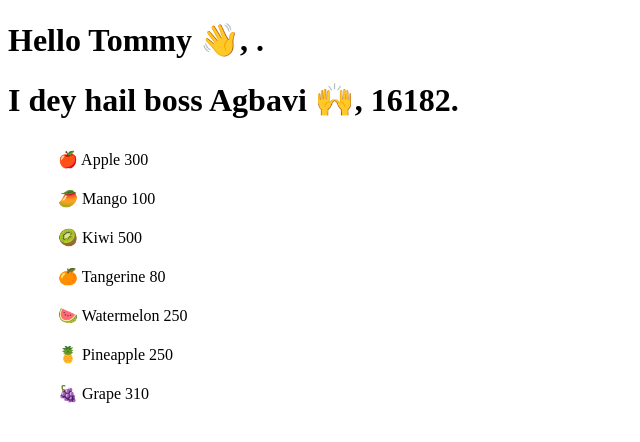
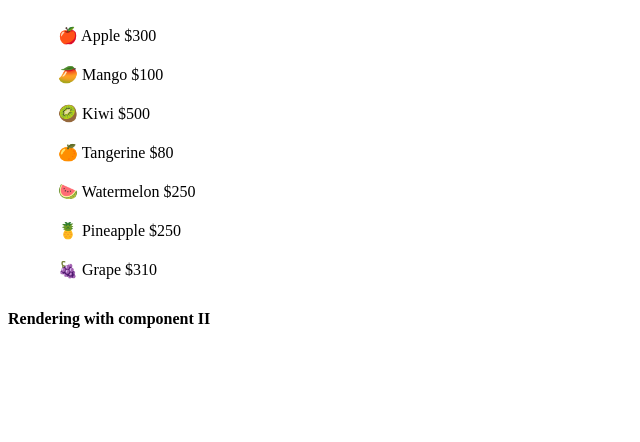
Before and after one commit to oyindamolaWbCode/React_class, a React (Vite) app: page / in a window 1280 px wide. Shown: the top 442 px of the page, without its empty margins (0-640 px from the left). Built offline with nearby package versions, Linux system fonts and the light colour scheme.

Commit message:
tenary with components

```diff
--- a/src/App.jsx
+++ b/src/App.jsx
@@ -1,3 +1,4 @@
+import Conditional from "./Components/Conditional";
 import Fruits from "./Components/Fruits";
 import Hello from "./Components/Hello";
 
@@ -10,9 +11,10 @@ function App() {
   };
   return (
     <div>
-      <Hello name="Tommy" message="Hello" emoji="👋" />
-      <Hello {...person} />
+      {/* <Hello name="Tommy" message="Hello" emoji="👋" />
+      <Hello {...person} /> */}
       <Fruits />
+      <Conditional />
     </div>
   );
 }
--- /dev/null
+++ b/src/Components/Conditional.jsx
@@ -0,0 +1,13 @@
+import React from "react";
+import SubComponentI from "./SubComponentI";
+import SubComponentII from "./SubComponentII";
+
+function Conditional(props) {
+  const display = false;
+
+  return display
+    ? <h2>You are welcome</h2> && <SubComponentI />
+    : <h2>You are here again 😊</h2> && <SubComponentII />;
+}
+
+export default Conditional;
--- a/src/Components/Fruit.jsx
+++ b/src/Components/Fruit.jsx
@@ -4,7 +4,7 @@ function Fruit({ emoji, name, price }) {
   return (
     <div>
       <li style={{ listStyle: "none", padding: "10px" }}>
-        {emoji} {name} {price}
+        {emoji} {name} ${price}
       </li>
     </div>
   );
--- /dev/null
+++ b/src/Components/SubComponentI.jsx
@@ -0,0 +1,11 @@
+import React from "react";
+
+function SubComponentI(props) {
+  return (
+    <div>
+      <h4>Rendering with components I</h4>
+    </div>
+  );
+}
+
+export default SubComponentI;
--- /dev/null
+++ b/src/Components/SubComponentII.jsx
@@ -0,0 +1,11 @@
+import React from "react";
+
+function SubComponentII(props) {
+  return (
+    <div>
+      <h4>Rendering with component II </h4>
+    </div>
+  );
+}
+
+export default SubComponentII;
```
